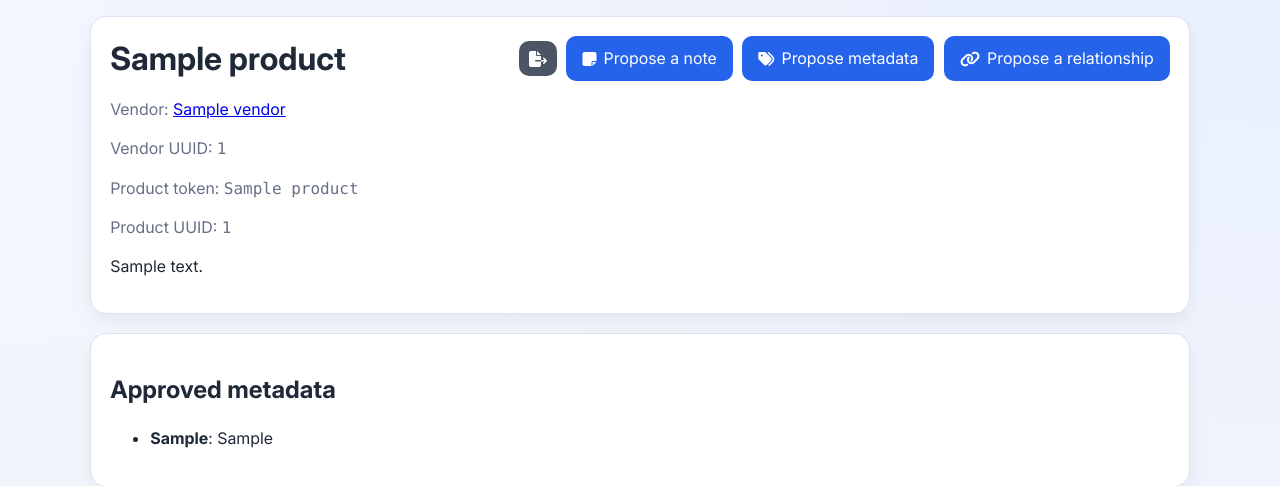
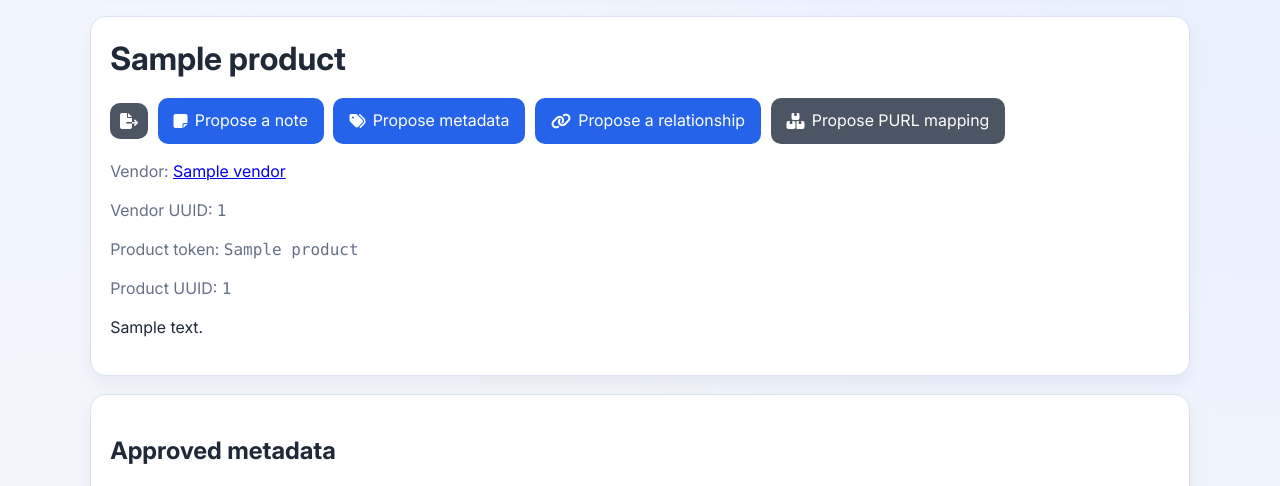
Before and after one commit to gcve-eu/cpe-editor, a Flask app: page /products/1 in a window 1280 px wide. Shown: the part 164-650 px from the top of the page. Run offline with Flask 3, Linux system fonts and the light colour scheme; tables that the repository leaves empty hold one stand-in row (values such as "Sample post"); some libraries are stand-ins or nearby versions.

Commit message:
Add PURL mapping proposal workflow for vendor/product/CPE scopes

```diff
--- a/app/models.py
+++ b/app/models.py
@@ -182,6 +182,7 @@ class Proposal(TimestampMixin, db.Model):
     proposed_vulnerability_id = db.Column(db.String(64), nullable=True, index=True)
     proposed_vulnerability_source = db.Column(db.String(16), nullable=True, index=True)
     proposed_cpe_applicability = db.Column(db.String(64), nullable=True)
+    proposed_purl = db.Column(db.String(2048), nullable=True)
     source_vendor_id = db.Column(db.Integer, db.ForeignKey("vendor.id"), nullable=True, index=True)
     source_product_id = db.Column(db.Integer, db.ForeignKey("product.id"), nullable=True, index=True)
     target_vendor_id = db.Column(db.Integer, db.ForeignKey("vendor.id"), nullable=True, index=True)
--- a/app/templates/cpe_detail.html
+++ b/app/templates/cpe_detail.html
@@ -17,6 +17,7 @@
       </button>
       <a class="button" href="{{ url_for('main.proposal_new') }}"><i class="fa-solid fa-pen-to-square" aria-hidden="true"></i>Submit a proposal</a>
       <a class="button secondary" href="{{ url_for('main.proposal_new', proposal_type='new_cpe_vulnerability_reference', cpe_entry_id=cpe.id, product_id=cpe.product_id, vendor_id=cpe.vendor_id) }}"><i class="fa-solid fa-link" aria-hidden="true"></i>Propose CVE/GCVE/GHSA reference</a>
+      <a class="button secondary" href="{{ url_for('main.proposal_new', proposal_type='new_purl_mapping', cpe_entry_id=cpe.id, product_id=cpe.product_id, vendor_id=cpe.vendor_id) }}"><i class="fa-solid fa-boxes-stacked" aria-hidden="true"></i>Propose PURL mapping</a>
     </div>
   </div>
   <p><code>{{ cpe.cpe_uri }}</code></p>
--- a/app/templates/product_detail.html
+++ b/app/templates/product_detail.html
@@ -32,6 +32,12 @@
         href="{{ url_for('main.proposal_new', proposal_type='new_record_relationship', vendor_id=product.vendor_id, product_id=product.id) }}"
       >
         <i class="fa-solid fa-link" aria-hidden="true"></i>Propose a relationship
+      </a>
+      <a
+        class="button secondary"
+        href="{{ url_for('main.proposal_new', proposal_type='new_purl_mapping', vendor_id=product.vendor_id, product_id=product.id) }}"
+      >
+        <i class="fa-solid fa-boxes-stacked" aria-hidden="true"></i>Propose PURL mapping
       </a>
     </div>
   </div>
--- a/app/templates/vendor_detail.html
+++ b/app/templates/vendor_detail.html
@@ -38,6 +38,12 @@
         href="{{ url_for('main.proposal_new', proposal_type='new_record_relationship', vendor_id=vendor.id) }}"
       >
         <i class="fa-solid fa-link" aria-hidden="true"></i>Propose a relationship
+      </a>
+      <a
+        class="button secondary"
+        href="{{ url_for('main.proposal_new', proposal_type='new_purl_mapping', vendor_id=vendor.id) }}"
+      >
+        <i class="fa-solid fa-boxes-stacked" aria-hidden="true"></i>Propose PURL mapping
       </a>
     </div>
   </div>
--- a/app/views.py
+++ b/app/views.py
@@ -680,6 +680,8 @@ def _proposal_summary(proposal: Proposal):
         vuln_source = proposal.proposed_vulnerability_source or "vulnerability"
         vuln_id = proposal.proposed_vulnerability_id or "id"
         return f"Approved {vuln_source} reference {vuln_id} for a CPE."
+    if proposal.proposal_type == "new_purl_mapping":
+        return "Approved a PURL mapping proposal."
     return "Approved proposal."
 
 
@@ -1358,6 +1360,7 @@ def proposal_new():
         "new_vendor_product",
         "new_record_relationship",
         "new_cpe_vulnerability_reference",
+        "new_purl_mapping",
     }
     if preselected_proposal_type not in allowed_types:
         preselected_proposal_type = "edit_cpe"
@@ -1426,6 +1429,7 @@ def proposal_new():
             or None,
             proposed_cpe_applicability=(request.form.get("proposed_cpe_applicability") or "").strip()
             or None,
+            proposed_purl=(request.form.get("proposed_purl") or "").strip() or None,
             source_vendor_id=int(request.form.get("source_vendor_id"))
             if request.form.get("source_vendor_id")
             else None,
@@ -1515,6 +1519,16 @@ def proposal_new():
                 return redirect(url_for("main.proposal_new", proposal_type=proposal_type))
             if proposal.proposed_cpe_applicability not in ALLOWED_CPE_APPLICABILITY_STATUSES:
                 flash("Please choose a valid cpeApplicability status.", "danger")
+                return redirect(url_for("main.proposal_new", proposal_type=proposal_type))
+        if proposal_type == "new_purl_mapping":
+            selected_targets = int(bool(proposal.vendor_id)) + int(bool(proposal.product_id)) + int(
+                bool(proposal.cpe_entry_id)
+            )
+            if selected_targets != 1:
+                flash("Choose exactly one target: vendor, product, or CPE version.", "danger")
+                return redirect(url_for("main.proposal_new", proposal_type=proposal_type))
+            if not proposal.proposed_purl:
+                flash("Please provide a proposed PURL.", "danger")
                 return redirect(url_for("main.proposal_new", proposal_type=proposal_type))
 
         db.session.add(proposal)
@@ -2616,6 +2630,33 @@ def apply_proposal(proposal: Proposal):
         db.session.add(vulnerability_reference)
         return
 
+    if proposal.proposal_type == "new_purl_mapping":
+        if not proposal.proposed_purl:
+            raise ValueError("A PURL value is required for mapping proposals.")
+        cpe_query = CPEEntry.query
+        if proposal.cpe_entry_id:
+            cpe_query = cpe_query.filter(CPEEntry.id == proposal.cpe_entry_id)
+        elif proposal.product_id:
+            cpe_query = cpe_query.filter(CPEEntry.product_id == proposal.product_id)
+        elif proposal.vendor_id:
+            cpe_query = cpe_query.filter(CPEEntry.vendor_id == proposal.vendor_id)
+        else:
+            raise ValueError("A target vendor, product, or CPE entry is required for PURL proposals.")
+        for cpe_entry in cpe_query.all():
+            existing_mapping = CPEPurlMapping.query.filter_by(
+                cpe_name_id=cpe_entry.id, purl=proposal.proposed_purl
+            ).first()
+            if existing_mapping:
+                continue
+            db.session.add(
+                CPEPurlMapping(
+                    cpe_name_id=cpe_entry.id,
+                    purl=proposal.proposed_purl,
+                    source="proposal",
+                )
+            )
+        return
+
     raise ValueError(f"Unsupported proposal type: {proposal.proposal_type}")
 
 
```
Also changed, not shown: app/templates/proposal_form.html (+23 -2 lines).
